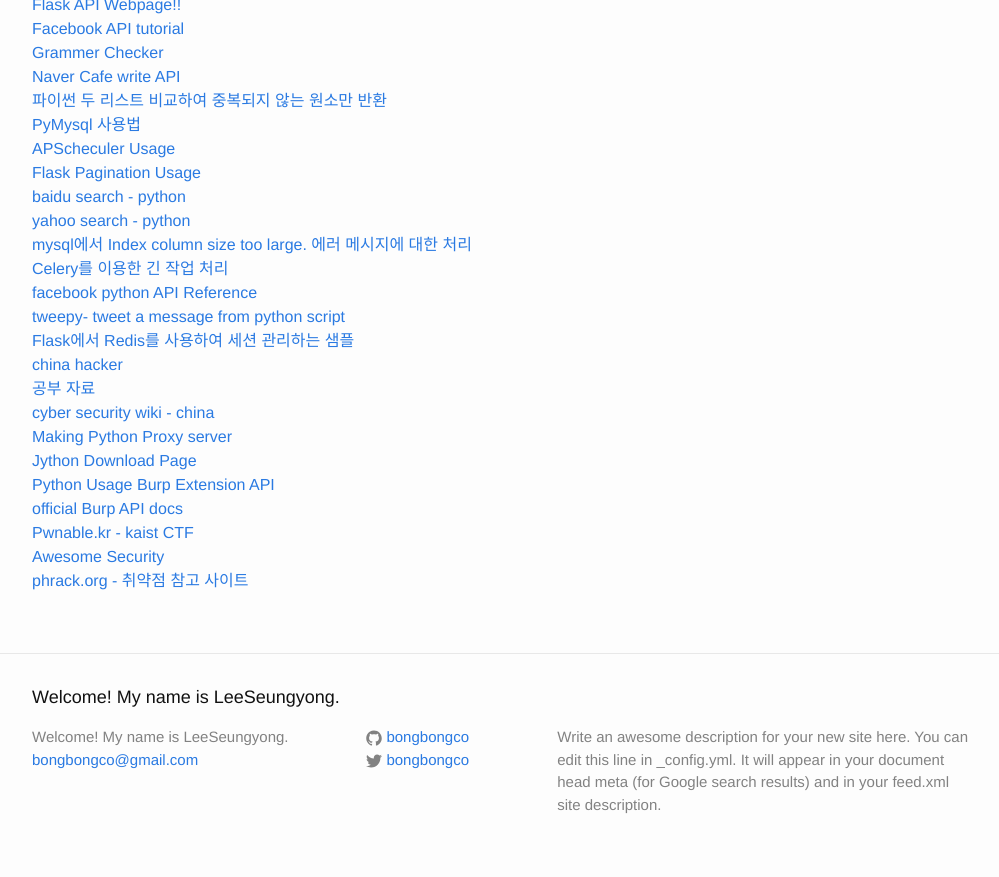
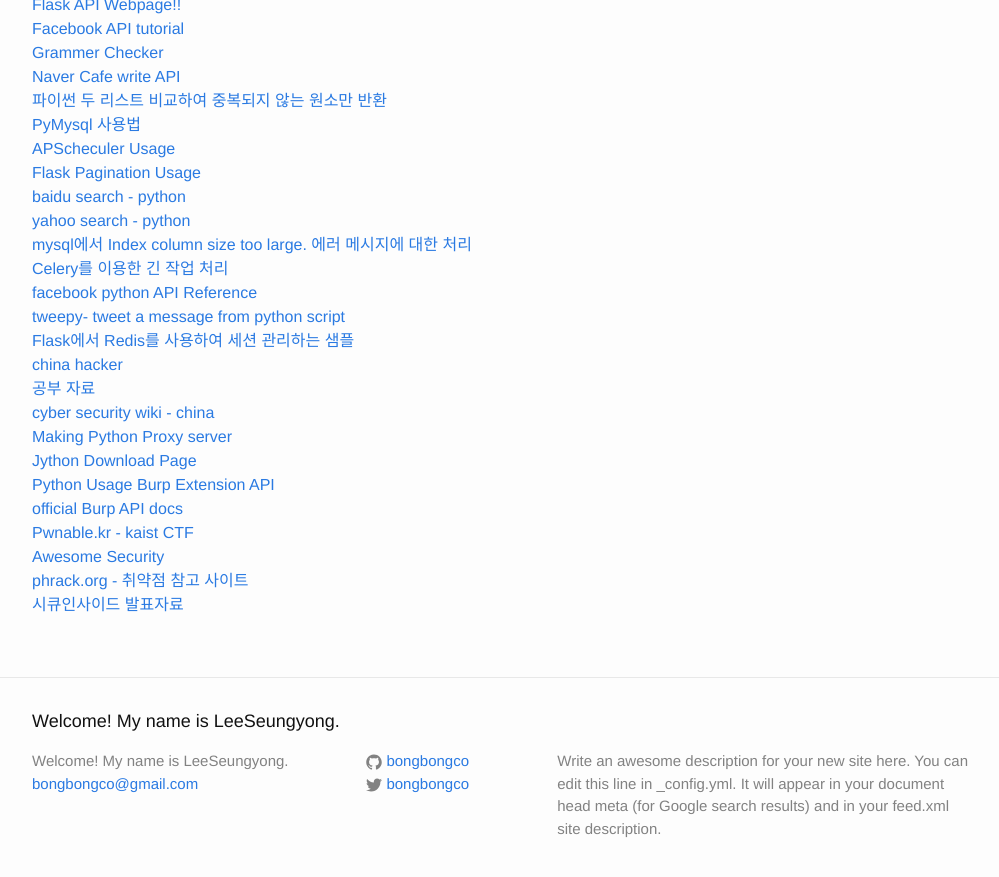
Before and after one commit to LktProgrammer/bongbongco.github.io, a Jekyll site: the page built from _posts/2016-07-22-Website-List.markdown, in a window 1280 px wide and 900 px high, scrolled down 1935 px. Shown: the top 877 px of the window, without its empty margins (138-1137 px from the left). Built offline with Jekyll 4.4.1, drawn with Linux system fonts in a browser that asks for light colours.

Commit message:
Update 2016-07-22-Website-List.markdown

```diff
--- a/_posts/2016-07-22-Website-List.markdown
+++ b/_posts/2016-07-22-Website-List.markdown
@@ -100,3 +100,4 @@ title: 참고할 웹 사이트들.
 [Pwnable.kr - kaist CTF](http://pwnable.kr/)
 [Awesome Security](http://www.hakawati.co.kr/352)
 [phrack.org - 취약점 참고 사이트](http://phrack.org/)
+[시큐인사이드 발표자료](http://secuinside.com/2016/history_archive.html)
```
